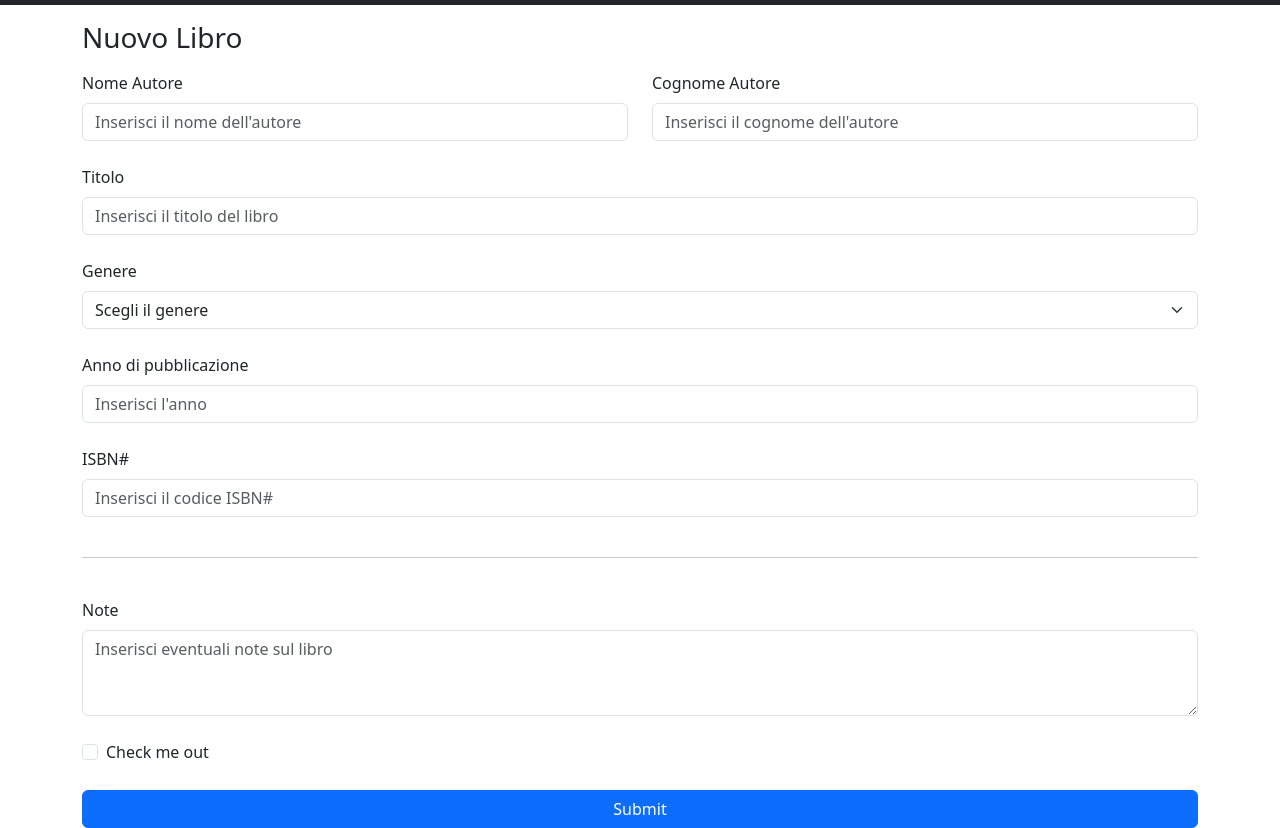
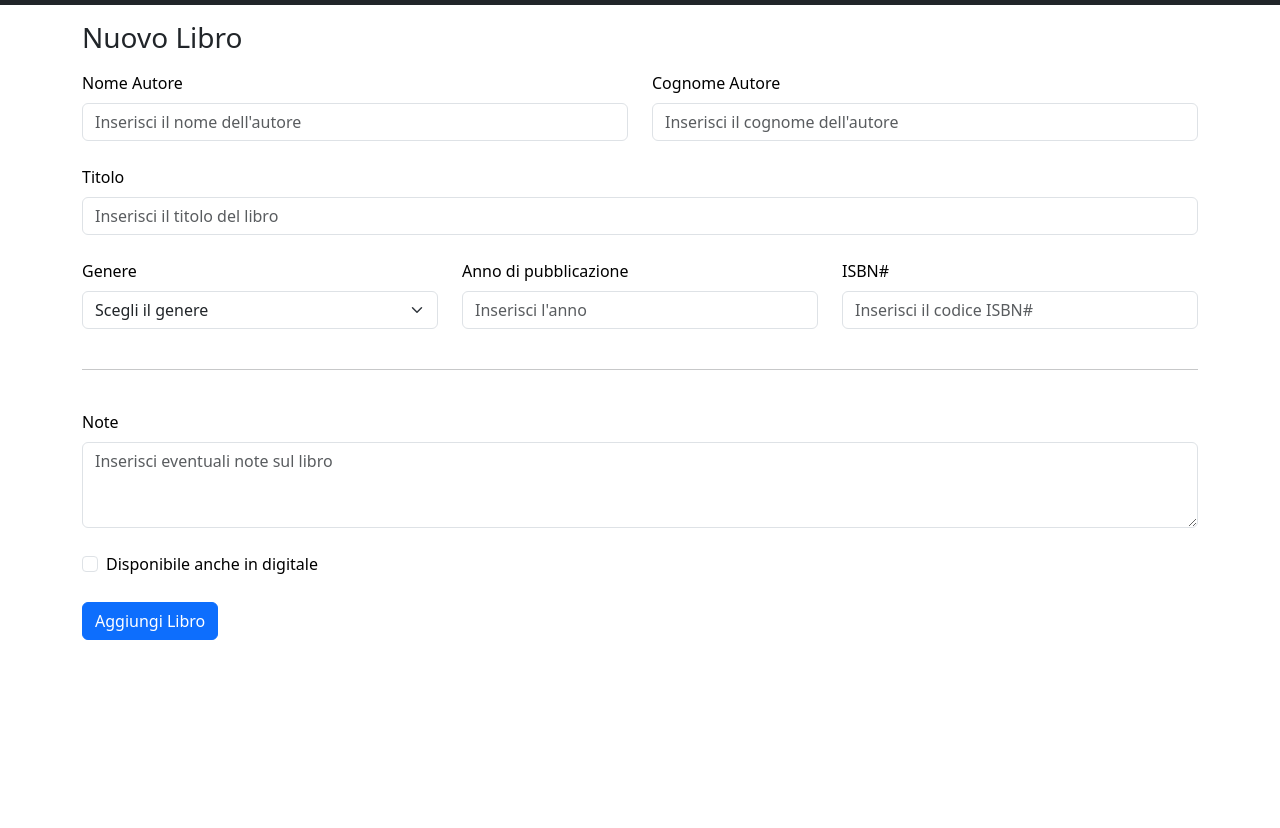
Before and after one commit to jacopolegovini/html-css-bootstrap-dashboard, a plain HTML site: page index-form.html in a window 1280 px wide. Shown: the part 71-899 px from the top of the page. After the commit the page ends 800 px from the top, so only its background shows below. Drawn offline with nearby package versions, Linux system fonts and the light colour scheme.

Commit message:
return link added

```diff
--- a/index-form.html
+++ b/index-form.html
@@ -27,7 +27,7 @@
               <div class="collapse navbar-collapse justify-content-md-between" id="navbarNav">
                 <ul class="navbar-nav">
                   <li class="nav-item">
-                    <a class="nav-link active" aria-current="page" href="#">Catalogo Libri</a>
+                    <a class="nav-link active" aria-current="page" href="index.html">Catalogo Libri</a>
                   </li>
                   <li class="nav-item">
                     <a class="nav-link" href="#">Anagrafica Utenti</a>
@@ -44,7 +44,7 @@
           </nav>
     </header>
     <main>
-        <div class="container">
+        <div class="form-index-form container">
             <h3 class="my-3">Nuovo Libro</h3>
             <div class="form">
                 <div class="row gy-4">
@@ -60,8 +60,8 @@
                         <label for="title" class="form-label">Titolo</label>
                         <input type="text" class="form-control" id="title"  placeholder="Inserisci il titolo del libro">
                     </div>
-                    <div class="col-12">
-                        <label for="authorlastname" class="form-label">Genere</label>
+                    <div class="col-4">
+                        <label for="genre" class="form-label">Genere</label>
                         <select class="form-select" aria-label="Default select example">
                             <option selected>Scegli il genere</option>
                             <option value="1">Fantasy</option>
@@ -70,11 +70,11 @@
                             <option value="3">Altri</option>
                           </select>
                     </div>
-                    <div class="col-12">
+                    <div class="col-4">
                         <label for="number" class="form-label">Anno di pubblicazione</label>
                         <input type="number" class="form-control" id="number"  placeholder="Inserisci l'anno" min="1900" max="2050">
                     </div>
-                    <div class="col-12">
+                    <div class="col-4">
                         <label for="isbn" class="form-label">ISBN#</label>
                         <input type="text" class="form-control" id="isbn"  placeholder="Inserisci il codice ISBN#">
                     </div>
@@ -87,12 +87,12 @@
                     </div>
                     <div class="col-12">
                         <div class="form-check">
-                            <input type="checkbox" class="form-check-input" id="exampleCheck1">
-                            <label class="form-check-label" for="exampleCheck1">Check me out</label>
+                            <input type="checkbox" class="form-check-input" id="checkbox">
+                            <label class="form-check-label fw-normal" for="checkbox">Disponibile anche in digitale</label>
                         </div>
                     </div>
                     <div class="col-12">
-                        <button type="submit" class="col-12 btn btn-primary">Submit</button>
+                        <button type="submit" class="col-auto btn btn-primary">Aggiungi Libro</button>
                     </div>
                 </div>
             </div>
--- a/style.css
+++ b/style.css
@@ -69,6 +69,10 @@ nav .input-bg-color {
     background-color: #DC3545;
 }
 
-/* tr {
-    height: 55;
-} */
+
+/* Index form */
+
+.form-index-form label {
+    color: black;
+    font-weight: 500;
+}
```
